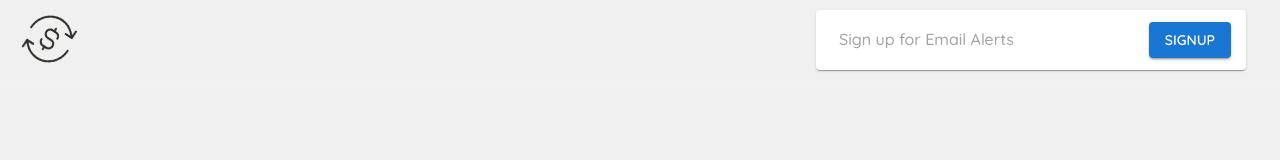
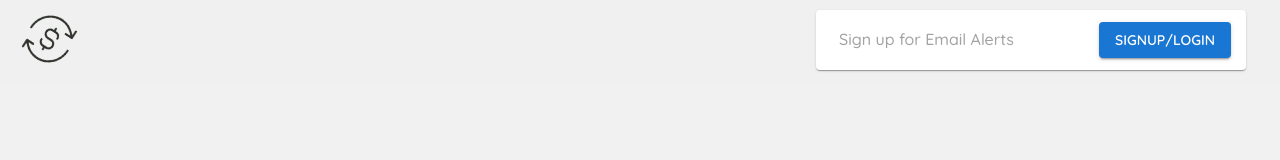
Before and after one commit to dkaneria14/Web-scraper, a React (Create React App) app in the folder frontend/: page / in a window 1280 px wide. Shown: the top 160 px of the page. Built offline with nearby package versions, Linux system fonts and the light colour scheme; no server answers.

Commit message:
login feature added

```diff
--- a/frontend/src/App.js
+++ b/frontend/src/App.js
@@ -14,6 +14,7 @@ import { Grid } from "@mui/material";
 import apiEndpoint from './apiEndpoint';
 import { ThemeProvider, createTheme } from '@mui/material/styles';
 import { CircularProgress } from '@mui/material';
+import { useLocalStorage } from './components/useLocalStorage';
 
 const theme = createTheme({
   typography: {
@@ -29,12 +30,13 @@ const theme = createTheme({
 
 function App() {
 
+  const [user, setUser] = useLocalStorage("user", "");
+
   const [selectedStocks, setSelectedStocks] = useState({});
   const [searchStock, setSearchStock] = useState("");
   const [stockInfo, setStockInfo] = useState({});
   const [stockInfoLoaded, setStockInfoLoaded] = useState(false);
   const [tickerList, setTickerList] = useState({});
-
   const tickerAPI = apiEndpoint + "/stockList/";
 
   const tickerListURL = apiEndpoint + "/stocklistDB/";
@@ -200,7 +202,7 @@ function App() {
   return (
     <ThemeProvider theme={theme}>
     <div className="App">
-      <Navbar selectedStocks={selectedStocks} />
+      <Navbar selectedStocks={selectedStocks} user={user} setUser={setUser} />
       <header className="App-header">
       <Grid container spacing={2} justifyContent='center' alignContent='center'>
         <Grid item xs={11} sm={8} md={6} lg={3} xl={3}>
--- a/frontend/src/Navbar.js
+++ b/frontend/src/Navbar.js
@@ -1,6 +1,6 @@
 // import { Link, useMatch, useResolvedPath } from "react-router-dom"
 import logo1 from "./logotest1.png"
-import {TextField, Alert, Snackbar} from '@mui/material';
+import { TextField, Alert, Snackbar, Typography } from '@mui/material';
 import { useState } from "react";
 import Paper from '@mui/material/Paper';
 import Button from '@mui/material/Button';
@@ -13,27 +13,29 @@ const emailVerifiedError = "Your email is not yet verified. Please follow verifi
 const emailVerified = "Your email is verified, you may now schedule alerts and thresholds for your stocks.";
 
 const userMessages = {
-  noStockError: {msg: noStockError, type: "error"},
-  emailVerifiedError: {msg: emailVerifiedError, type: "error"},
-  emailVerified: {msg: emailVerified},
+  noStockError: { msg: noStockError, type: "error" },
+  emailVerifiedError: { msg: emailVerifiedError, type: "error" },
+  emailVerified: { msg: emailVerified },
 }
 
 export default function Navbar(props) {
 
+  const { selectedStocks, user, setUser } = props;
   const [showUserAlerts, showAlert] = useState(false);
   const [userMessage, setUserMsg] = useState(userMessages.noStockError);
   const [verify, setVerify] = useState(false);
   const [signUpEmail, setEmail] = useState("");
-  const verificationEndpoint =  apiEndpoint + "/email/verified/";
+  const verificationEndpoint = apiEndpoint + "/email/verified/";
 
   const signUp = (event) => {
     event.preventDefault();
-    if (props.selectedStocks.length === 0) return showAlert(true);
+    if (selectedStocks.length === 0) return showAlert(true);
     // Otherwise check if email is verified or not before proceeding to Modal
     axios.get(verificationEndpoint + signUpEmail)
       .then((response) => {
-        if(response.data) {
+        if (response.data) {
           setUserMsg(userMessages.emailVerified);
+          setUser(signUpEmail);
         } else {
           setUserMsg(userMessages.emailVerifiedError);
           setVerify(true);
@@ -49,20 +51,27 @@ export default function Navbar(props) {
     showAlert(false);
   }
 
+  const Logout = () => {
+    setUser("");
+    setEmail("");
+  }
+
   const alertUser = (message, type = null) => {
-    let alert = {msg: message};
+    let alert = { msg: message };
     if (type) alert.type = type;
     setUserMsg(alert);
     showAlert(true);
   }
 
   const createVerifyModal = () => {
-    return <VerificationModal alertUser={alertUser} setVerify={setVerify} email={signUpEmail}></VerificationModal>;
+    return <VerificationModal alertUser={alertUser} setVerify={setVerify} email={signUpEmail} user={user} setUser={setUser}></VerificationModal>;
   };
 
   return (
     <div className="nav">
-      <a href=""><img className="stockwatch-logo" src={logo1} alt="Logo" width="60" height="60" style={{ marginLeft: 10 }} /></a>
+      <a href="/home"><img className="stockwatch-logo" src={logo1} alt="Logo" width="60" height="60" style={{ marginLeft: 10 }} /></a>
+
+      {!user &&
         <Paper
           component="form"
           sx={{
@@ -89,9 +98,36 @@ export default function Navbar(props) {
             onChange={(e) => setEmail(e.target.value)}
           />
           <Button variant="contained" type="submit">
-          SignUp
+            SignUp/Login
+          </Button>
+        </Paper>}
+      {
+        user &&
+        <Paper
+          component="form"
+          sx={{
+            p: "10px 15px",
+            display: "flex",
+            alignItems: "center",
+            width: 400,
+            marginLeft: "auto",
+            mr: 3,
+            height: 40,
+          }}
+          onSubmit={Logout}
+        >
+          <Typography
+            sx={{ ml: 1, flex: 1 }}
+
+            variant="standard"
+            type="email"
+
+          >{user} </Typography>
+          <Button variant="contained" type="submit">
+            Logout
           </Button>
         </Paper>
+      }
       <Snackbar open={showUserAlerts} autoHideDuration={1500} onClose={handleClose} anchorOrigin={{ vertical: "top", horizontal: "center" }}>
         <Alert onClose={handleClose} severity={userMessage['type'] ? userMessage['type'] : "success"} sx={{ width: "100%" }}>{userMessage.msg}</Alert>
       </Snackbar>
--- a/frontend/src/components/VerificationModal.js
+++ b/frontend/src/components/VerificationModal.js
@@ -24,7 +24,6 @@ const incorrectCode = "The code you entered was incorrect. Please enter the corr
 export default function AlertSignupModal(props) {
   const [verificationCode, setVerificationCode] = useState('');
   const [sendingCode, setSendingCode] = useState(false);
-
   const { setVerify, alertUser } = props;
 
   const handleClose = () => {
@@ -93,6 +92,7 @@ export default function AlertSignupModal(props) {
       setSendingCode(false);
       if (!response.data) return alertUser(incorrectCode, "error");
       alertUser(response.data);
+      props.setUser(props.email);
       handleClose();
     })
     .catch((error) => {
--- /dev/null
+++ b/frontend/src/components/useLocalStorage.js
@@ -0,0 +1,19 @@
+import { useState, useEffect } from 'react';
+
+function getStorageValue(key, defaultValue) {
+    const saved = localStorage.getItem(key);
+    const initial = JSON.parse(saved);
+    return initial || defaultValue;
+}
+
+export const useLocalStorage = (key, defaultValue) => {
+    const [value, setValue] = useState(() => {
+        return getStorageValue(key, defaultValue);
+    });
+
+    useEffect(() => {
+        localStorage.setItem(key, JSON.stringify(value));
+    }, [key, value]);
+
+    return [value, setValue];
+}
```
Lines whose indentation alone changed are shown as unchanged.
